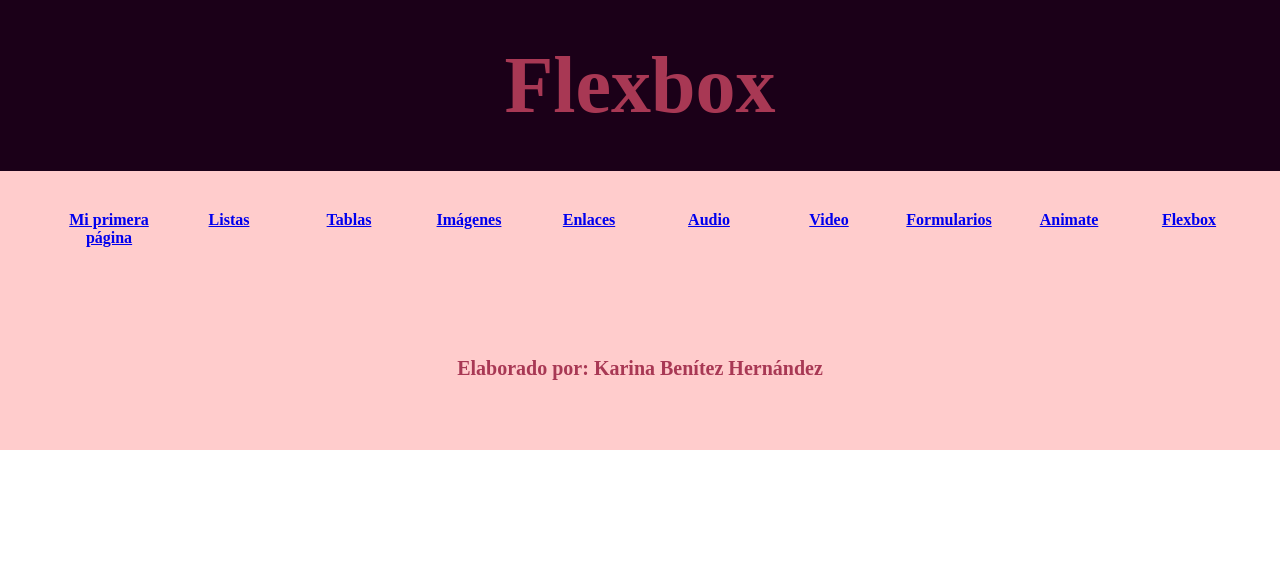
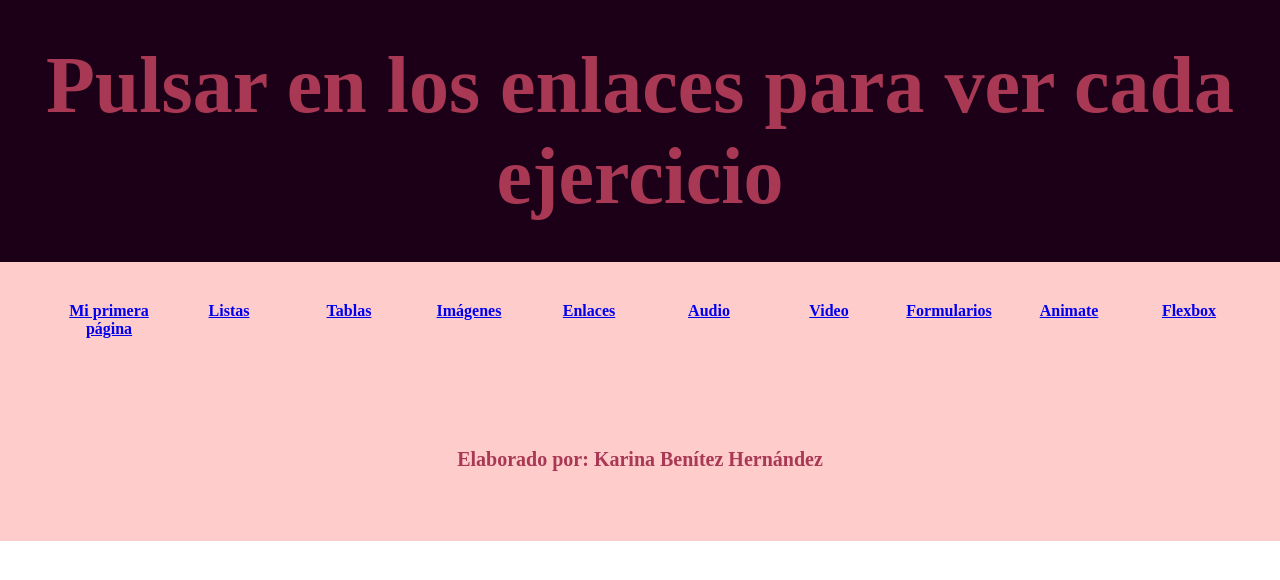
Before and after one commit to KaryB8/25060_Benitez_Hernandez_Karina, a plain HTML site: page index.html in a window 1280 px wide. Drawn offline with Linux system fonts and the light colour scheme.

Commit message:
Index modificación

```diff
--- a/index.html
+++ b/index.html
@@ -2,13 +2,13 @@
 <html>
 <head>
 <meta charset="UTF-8">
-<title>Flexbox</title>
+<title>Index - Ejercicios de clase Diseño de interfaz gráfica</title>
 <link href="../css/style_flexbox.css" rel="stylesheet" type="text/css">
 </head>
 
 <body>
 	<header>
-	<h1>Flexbox</h1>
+	<h1>Pulsar en los enlaces para ver cada ejercicio</h1>
 	</header>
 	<nav>
 	<ul class="contenedor-flexible-8">
```
